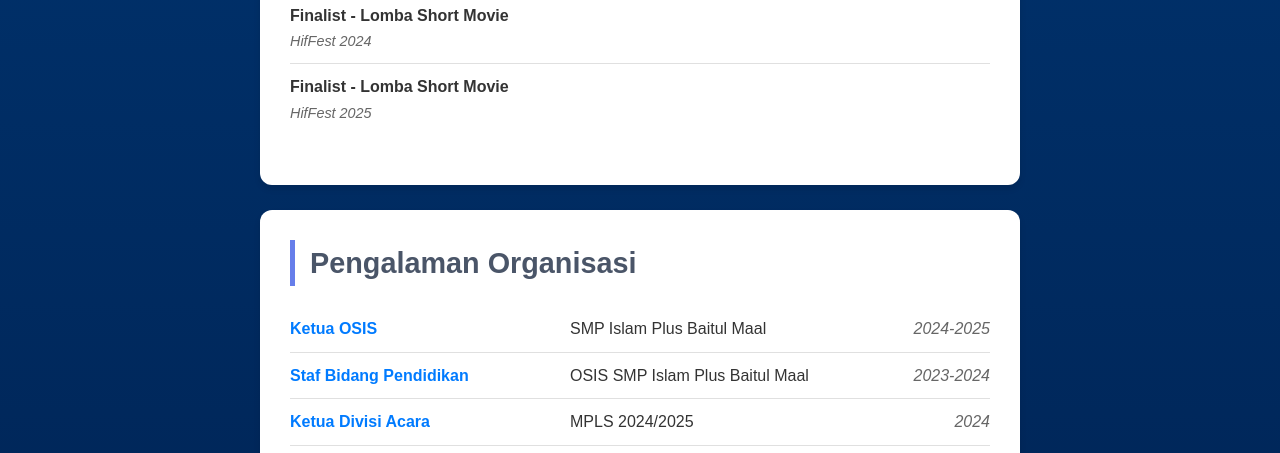
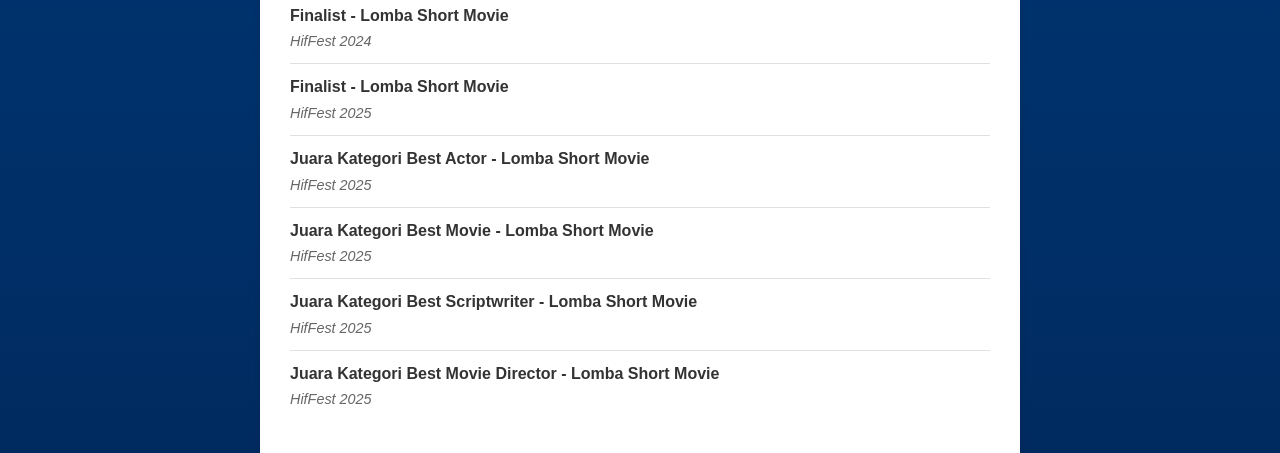
Before and after one commit to syamilmuhammadaulia-glitch/SYAMILMUHAMMADAULIA, a plain HTML site: page index.html in a window 1280 px wide. Shown: the part 1794-2247 px from the top of the page. Drawn offline with Linux system fonts and the light colour scheme.

Commit message:
Update index.html

```diff
--- a/index.html
+++ b/index.html
@@ -102,6 +102,25 @@
             <span class="prestasi-nama">Finalist - Lomba Short Movie</span>
             <span class="prestasi-detail">HifFest 2025</span>
         </li>
+        <li>
+            <span class="prestasi-nama">Juara Kategori Best Actor - Lomba Short Movie</span>
+            <span class="prestasi-detail">HifFest 2025</span>
+        </li>
+
+        <li>
+            <span class="prestasi-nama">Juara Kategori Best Movie - Lomba Short Movie</span>
+            <span class="prestasi-detail">HifFest 2025</span>
+        </li>
+
+        <li>
+            <span class="prestasi-nama">Juara Kategori Best Scriptwriter - Lomba Short Movie</span>
+            <span class="prestasi-detail">HifFest 2025</span>
+        </li>
+
+        <li>
+            <span class="prestasi-nama">Juara Kategori Best Movie Director - Lomba Short Movie</span>
+            <span class="prestasi-detail">HifFest 2025</span>
+        </li>
     </ul>
 
 </section>
```
